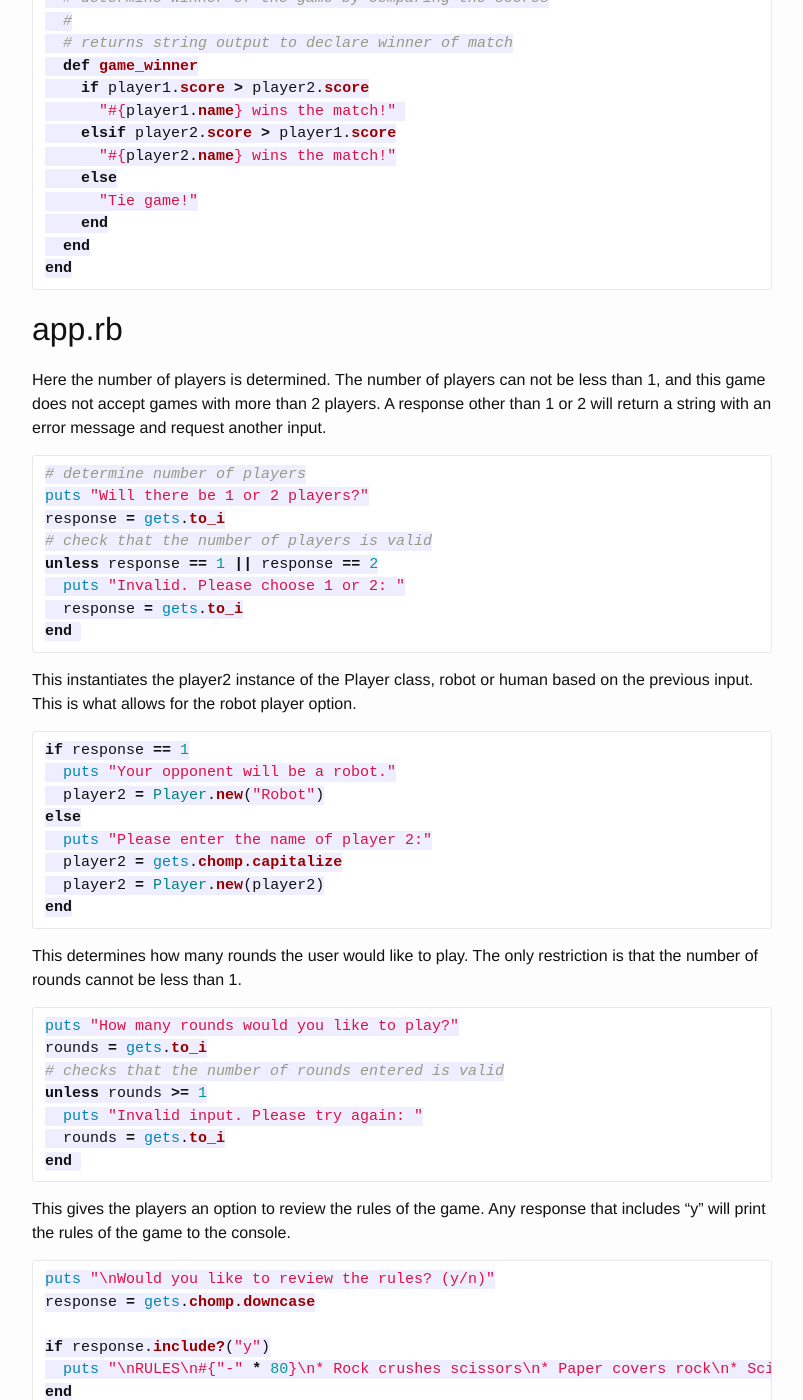
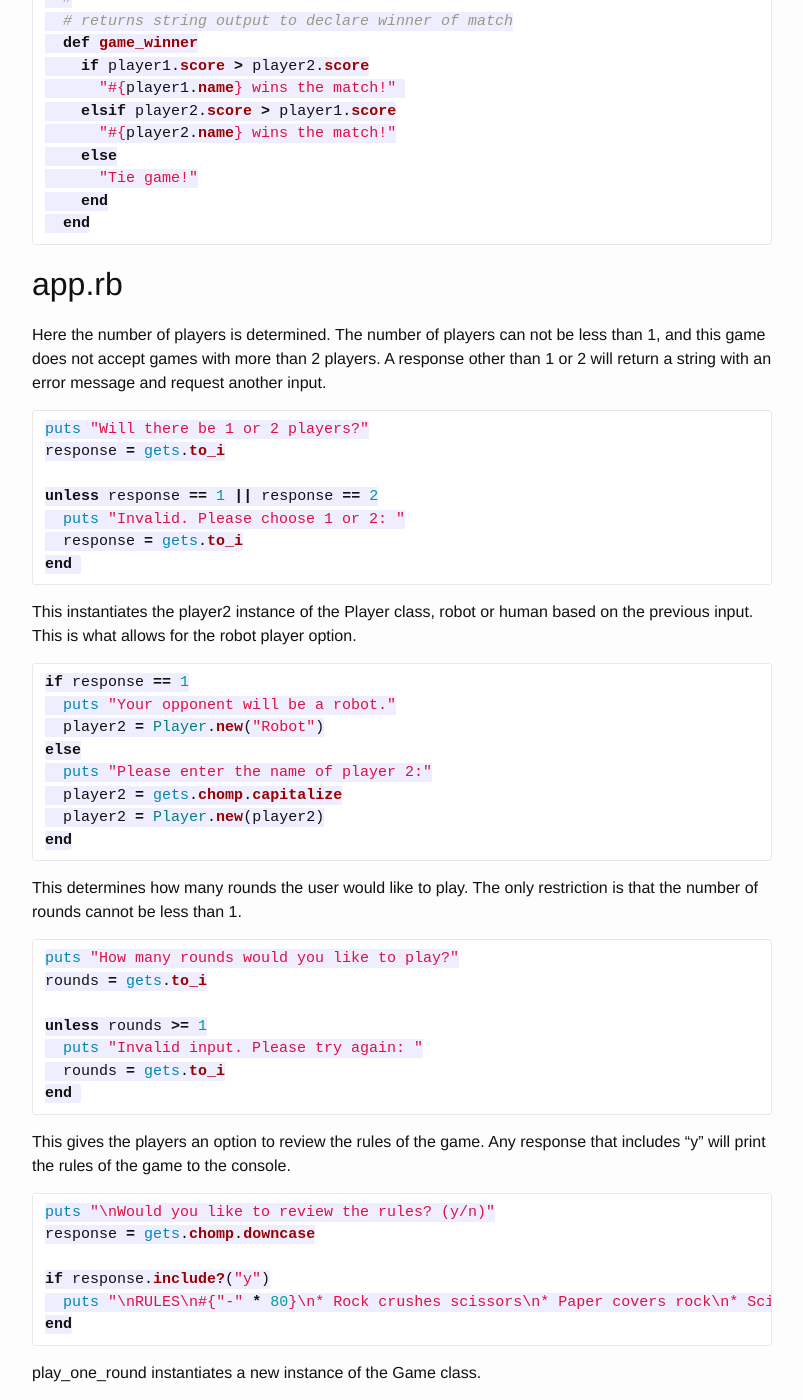
Before and after one commit to KBeltz/KBeltz, a Jekyll site: the page built from _posts/2015-06-10-rpsls.md, in a window 1280 px wide and 1400 px high, scrolled down 2195 px. Shown: the whole window, without its empty margins (238-1041 px from the left). Built offline with Jekyll 4.4.1, drawn with Linux system fonts in a browser that asks for light colours; Markdown is read by kramdown in place of the engine named in the settings.

Commit message:
Fixed markdown formatting.

````diff
--- a/_posts/2015-06-10-rpsls.md
+++ b/_posts/2015-06-10-rpsls.md
@@ -10,7 +10,8 @@ The assignment was to write a program for a Rock Paper Scissors Lizard Spock gam
 The Player class exists to store player 1, player 2, and the computer player, as well as to update the player scores at the end of each round. The Game class contains the rules of the game, and also determines the winner of the round and match.
 
 ##Player.rb
-When the Player class is initialized, it accepts one string argument. Four attributes are created: @name is a string, @players_move is a string, @score is an integer with an initial value of zero, and @valid_moves is an array of symbols representing the valid moves in the game.
+When the Player class is initialized, it accepts one string argument. Four attributes are created: @name is a string, @players\_move is a string, @score is an integer with an initial value of zero, and @valid\_moves is an array of symbols representing the valid moves in the game.
+
 ```ruby
   def initialize(name)
     @name = name
@@ -19,16 +20,19 @@ When the Player class is initialized, it accepts one string argument. Four attri
     @valid_moves = [:rock, :paper, :scissors, :lizard, :spock]
   end
 ```
-The update_score method accepts one string argument, player. It increments the player score, and then returns the new integer value.
+
+The update\_score method accepts one string argument, player. It increments the player score, and then returns the new integer value.
+
 ```ruby
   def update_score(player)
     @score += 1
     @score
   end
-end
 ```
+
 ##Game.rb
-When the Game class is initialized, it accepts three arguments: player1, player2, and rounds. Player1 and player2 are instances of the Player class, and rounds is an integer. The @valid_moves attribute is an array of symbols representing the valid moves in the game. The @rules attribute is a hash that contains keys that are symbols of the valid player1 moves, and the hash value is a second hash with keys that are symbols of the valid player2 moves and a value that is a symbol of the resulting winner's move. The @player1 and @player2 attributes are strings containing the names of the players, and @player1_move and @player2_move are string attributes containing the moves of the two players. @rounds is an integer attribute for the number of rounds requested by the players.
+When the Game class is initialized, it accepts three arguments: player1, player2, and rounds. Player1 and player2 are instances of the Player class, and rounds is an integer. The @valid\_moves attribute is an array of symbols representing the valid moves in the game. The @rules attribute is a hash that contains keys that are symbols of the valid player1 moves, and the hash value is a second hash with keys that are symbols of the valid player2 moves and a value that is a symbol of the resulting winner's move. The @player1 and @player2 attributes are strings containing the names of the players, and @player1\_move and @player2\_move are string attributes containing the moves of the two players. @rounds is an integer attribute for the number of rounds requested by the players.
+
 ```ruby
   def initialize(player1, player2, rounds)
     @valid_moves = [:rock, :paper, :scissors, :lizard, :spock]
@@ -48,8 +52,10 @@ When the Game class is initialized, it accepts three arguments: player1, player2
     @player2_move = player2_move
     @rounds = rounds
   end
-  ```
-The round_winner method accepts two string arguments: player1_move and player2_move. The method then compares the two moves to determine the result of the round based on the result of the rules hash. This method returns a string with the result of the round.
+```
+
+The round\_winner method accepts two string arguments: player1\_move and player2\_move. The method then compares the two moves to determine the result of the round based on the result of the rules hash. This method returns a string with the result of the round.
+
   ```ruby
   def round_winner(player1_move, player2_move)
     if player1_move == player2_move
@@ -69,7 +75,9 @@ The round_winner method accepts two string arguments: player1_move and player2_m
     end
   end
  ```
- The game_winner method compares the scores of the players once all of the rounds have been completed to determine which player has the larger score. This method returns a string. Whichever player has the higher score is declared the winner.
+
+ The game\_winner method compares the scores of the players once all of the rounds have been completed to determine which player has the larger score. This method returns a string. Whichever player has the higher score is declared the winner.
+
  ```ruby
   # determine winner of the game by comparing the scores
   #
@@ -83,21 +91,23 @@ The round_winner method accepts two string arguments: player1_move and player2_m
       "Tie game!"
     end
   end
-end
 ```
+
 ##app.rb
 Here the number of players is determined. The number of players can not be less than 1, and this game does not accept games with more than 2 players. A response other than 1 or 2 will return a string with an error message and request another input.
+
 ```ruby
-# determine number of players
 puts "Will there be 1 or 2 players?"
 response = gets.to_i
-# check that the number of players is valid
+
 unless response == 1 || response == 2
   puts "Invalid. Please choose 1 or 2: "
   response = gets.to_i
 end
 ```
+
 This instantiates the player2 instance of the Player class, robot or human based on the previous input. This is what allows for the robot player option.
+
 ```ruby
 if response == 1
   puts "Your opponent will be a robot."
@@ -108,17 +118,21 @@ else
   player2 = Player.new(player2)
 end
 ```
+
 This determines how many rounds the user would like to play. The only restriction is that the number of rounds cannot be less than 1.
+
 ```ruby
 puts "How many rounds would you like to play?"
 rounds = gets.to_i
-# checks that the number of rounds entered is valid
+
 unless rounds >= 1
   puts "Invalid input. Please try again: "
   rounds = gets.to_i
 end
 ```
+
 This gives the players an option to review the rules of the game. Any response that includes "y" will print the rules of the game to the console.
+
 ```ruby
 puts "\nWould you like to review the rules? (y/n)"
 response = gets.chomp.downcase
@@ -127,12 +141,16 @@ if response.include?("y")
   puts "\nRULES\n#{"-" * 80}\n* Rock crushes scissors\n* Paper covers rock\n* Scissors cuts paper\n* Rock crushes lizard\n* Lizard eats paper\n* Scissors decapitates lizard\n* Spock vaporizes rock\n* Paper disproves Spock\n* Spock smashes scissors\n#{"-" * 80}"
 end
 ```
-play_one_round instantiates a new instance of the Game class.
+
+play\_one\_round instantiates a new instance of the Game class.
+
 ```ruby
 
 play_one_round = Game.new(player1, player2, rounds)
 ```
-This loops through to play the game a specific number of rounds based on the number entered by the user. It checks that the string input is a valid move by converting it to a symbol and comparing it to the valid_moves array. The player2 move can be human input or randomly generated by calling the sample method on the valid_moves object. After both moves are acquired, the round_winner method is called on the play_one_round object to determine which player wins the round and output the result to the console.
+
+This loops through to play the game a specific number of rounds based on the number entered by the user. It checks that the string input is a valid move by converting it to a symbol and comparing it to the valid\_moves array. The player2 move can be human input or randomly generated by calling the sample method on the valid\_moves object. After both moves are acquired, the round\_winner method is called on the play\_one\_round object to determine which player wins the round and output the result to the console.
+
 ```ruby
 rounds.times do
   puts "#{player1.name}, what is your move? "
@@ -162,12 +180,16 @@ rounds.times do
 
 end
 ```
+
 This outputs the score of both players.
+
 ```ruby
 puts "#{player1.name}: #{player1.score}"
 puts "#{player2.name}: #{player2.score}"
 ```
-This determine the winner of the match by calling the game_winner method on the play_one_round object and printing the output to the console.
+
+This determine the winner of the match by calling the game\_winner method on the play\_one\_round object and printing the output to the console.
+
 ```ruby
 puts play_one_round.game_winner
 ```
````
